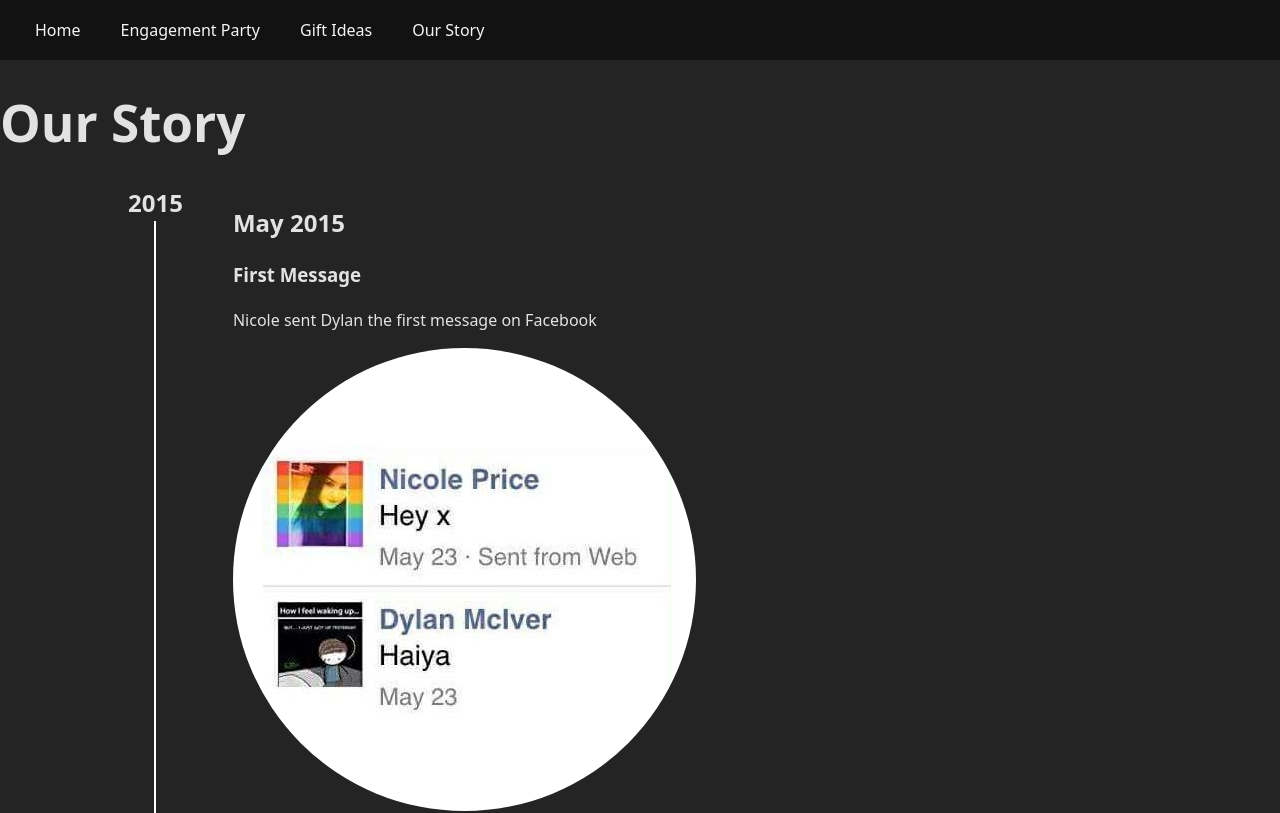
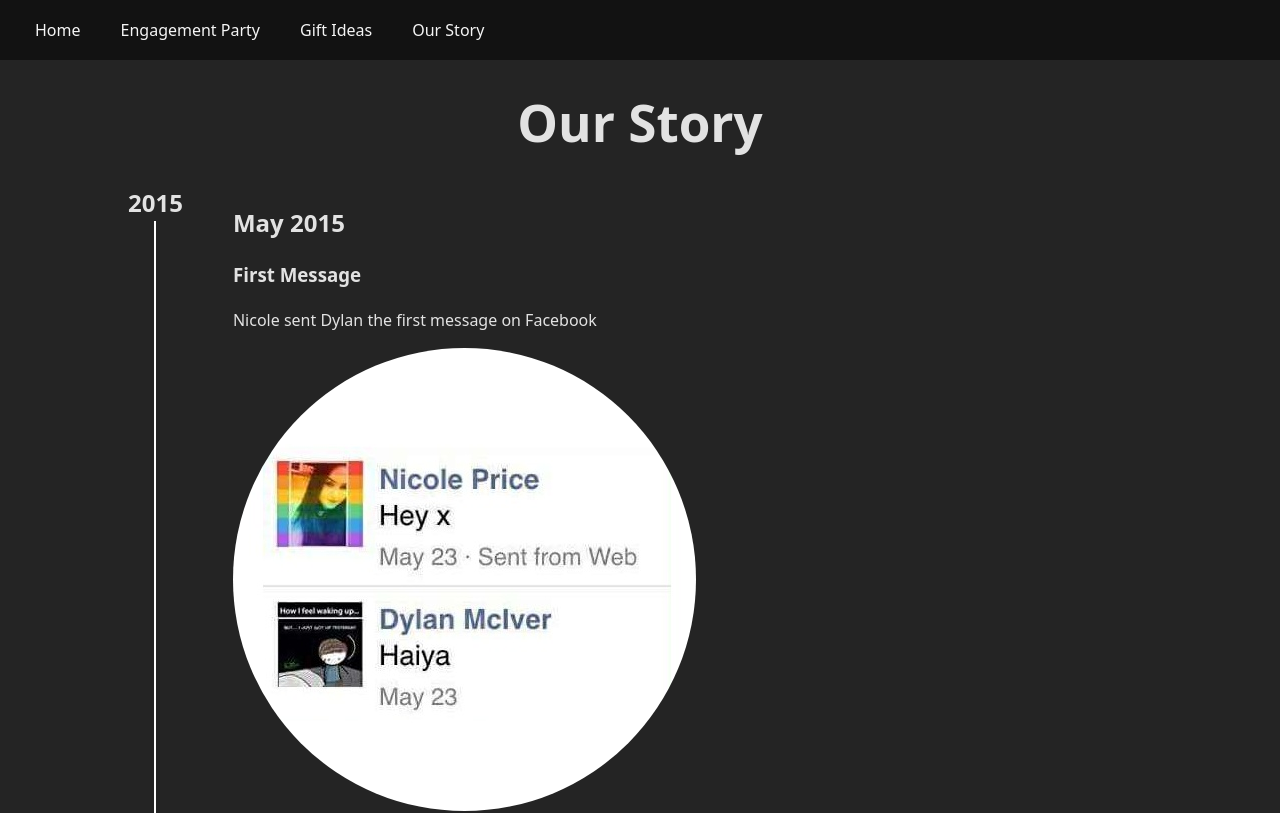
Before and after one commit to dmciver619/WeddingWebsite, a Vue app: page /WeddingWebsite/our-story in a window 1280 px wide. Shown: the top 813 px of the page. Built offline with nearby package versions, Linux system fonts and the light colour scheme.

Commit message:
Center Our Story header

```diff
--- a/src/components/views/our-story/OurStory.vue
+++ b/src/components/views/our-story/OurStory.vue
@@ -3,7 +3,7 @@ import StoryItem from './StoryItem.vue';
 </script>
 
 <template>
-    <h1>Our Story</h1>
+    <h1 class="page-title">Our Story</h1>
 
     <div class="story-timeline-vertical">
 
@@ -53,6 +53,10 @@ import StoryItem from './StoryItem.vue';
 
 <style>
 
+.page-title {
+    place-self: center;
+}
+
 .story-timeline-vertical {
     display: flex;
     flex-direction: column;
```
